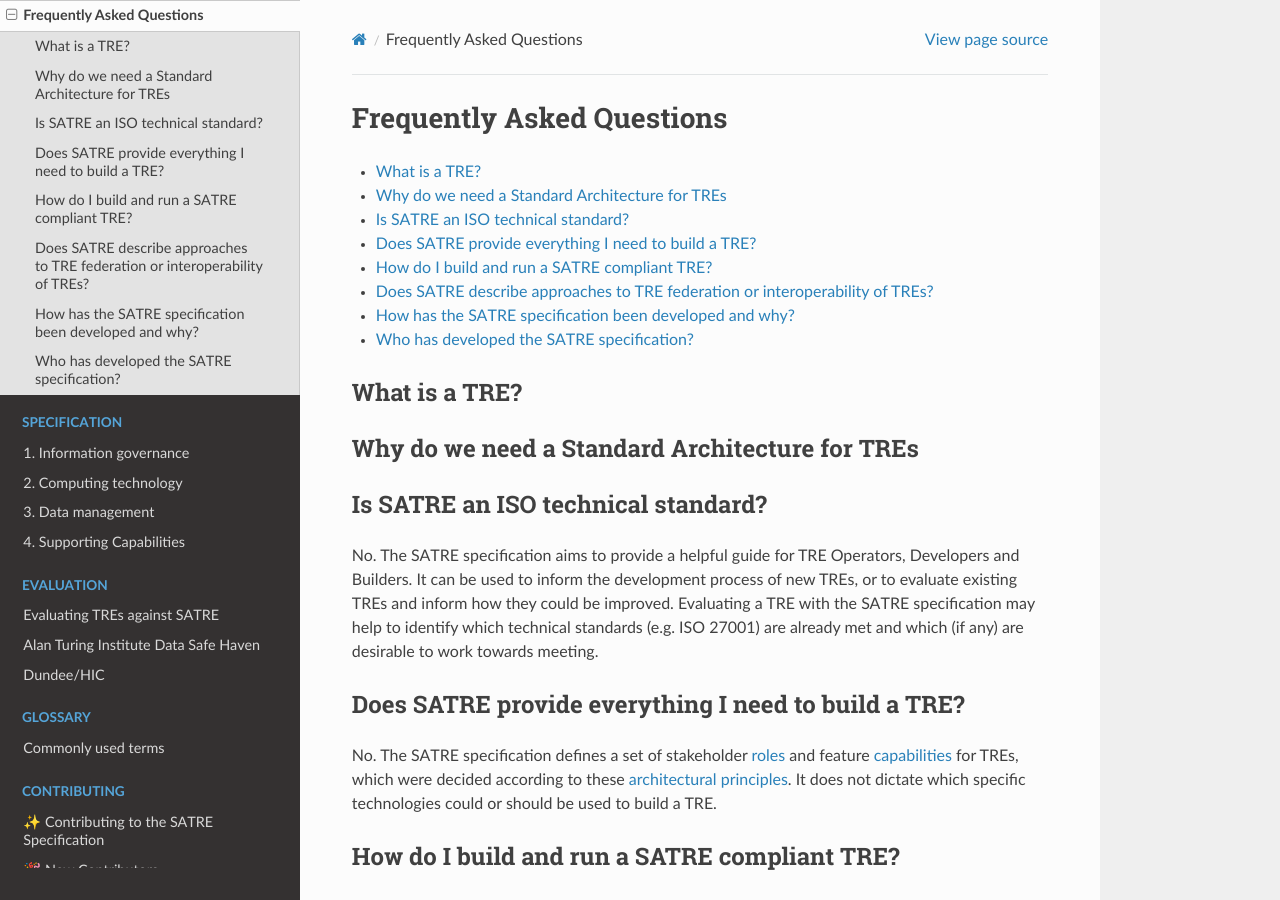
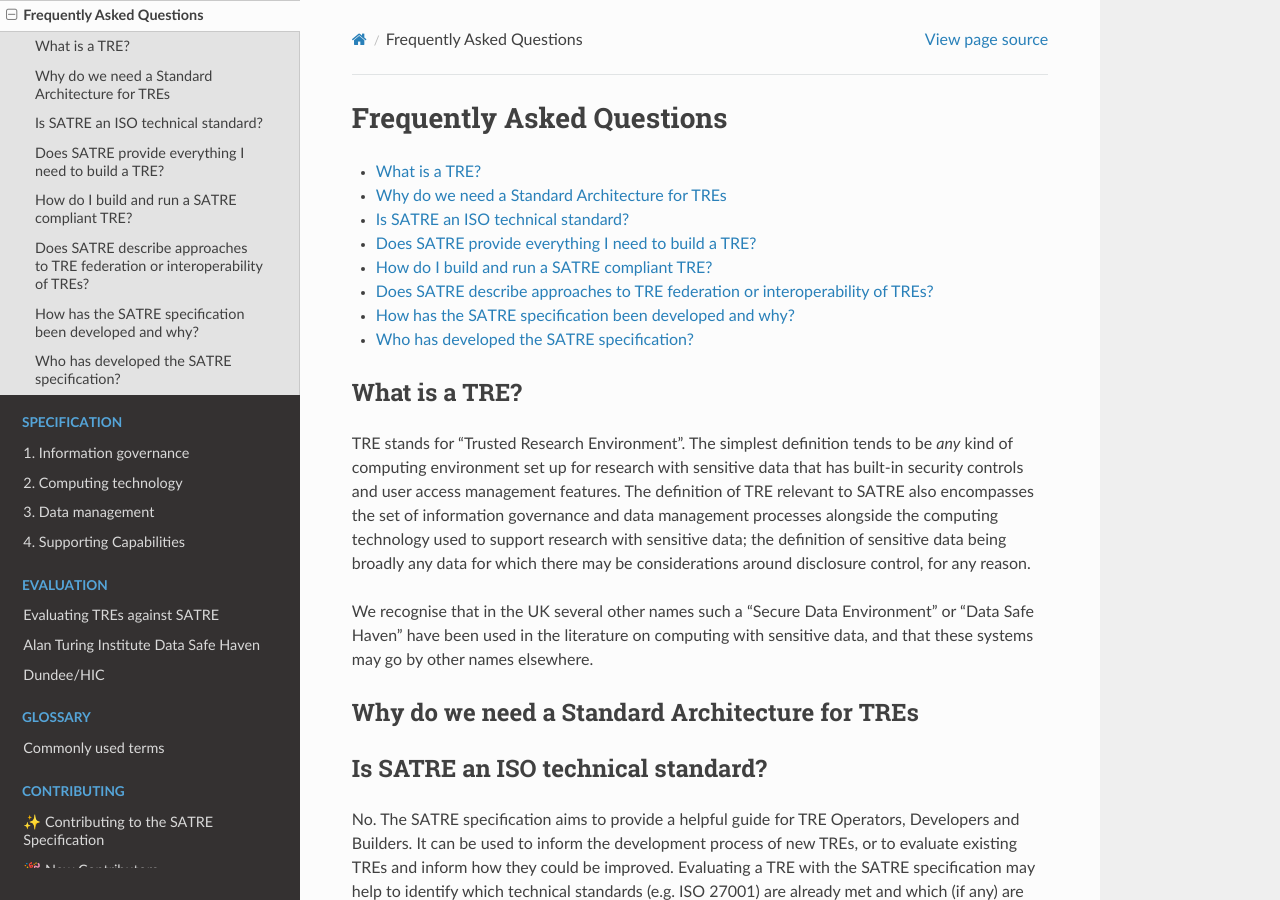
Before and after one commit to sa-tre/satre-specification, a Sphinx documentation site: the page built from docs/source/faqs.md, in a window 1280 px wide and 900 px high. Built offline with Sphinx 7.4.7 and the Read the Docs theme 2.0.0, drawn with Linux system fonts in a browser that asks for light colours.

Commit message:
TRE definition

```diff
--- a/docs/source/faqs.md
+++ b/docs/source/faqs.md
@@ -14,6 +14,10 @@
 (what_tre)=
 
 ## What is a TRE?
+
+TRE stands for "Trusted Research Environment". The simplest definition tends to be *any* kind of computing environment set up for research with sensitive data that has built-in security controls and user access management features. The definition of TRE relevant to SATRE also encompasses the set of information governance and data management processes alongside the computing technology used to support research with sensitive data; the definition of sensitive data being broadly any data for which there may be considerations around disclosure control, for any reason.
+
+We recognise that in the UK several other names such a "Secure Data Environment" or "Data Safe Haven" have been used in the literature on computing with sensitive data, and that these systems may go by other names elsewhere.
 
 (why_satre)=
 
```
